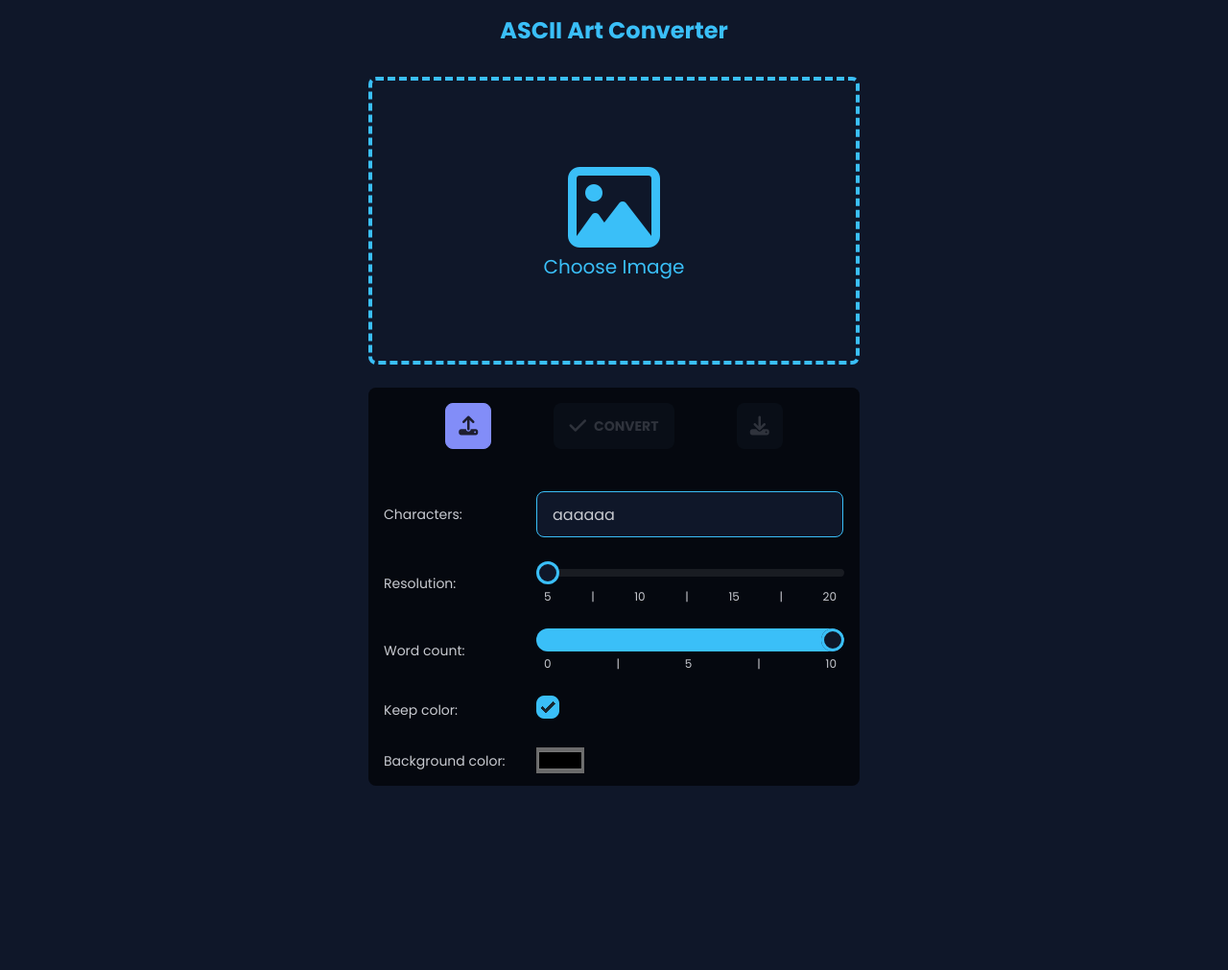
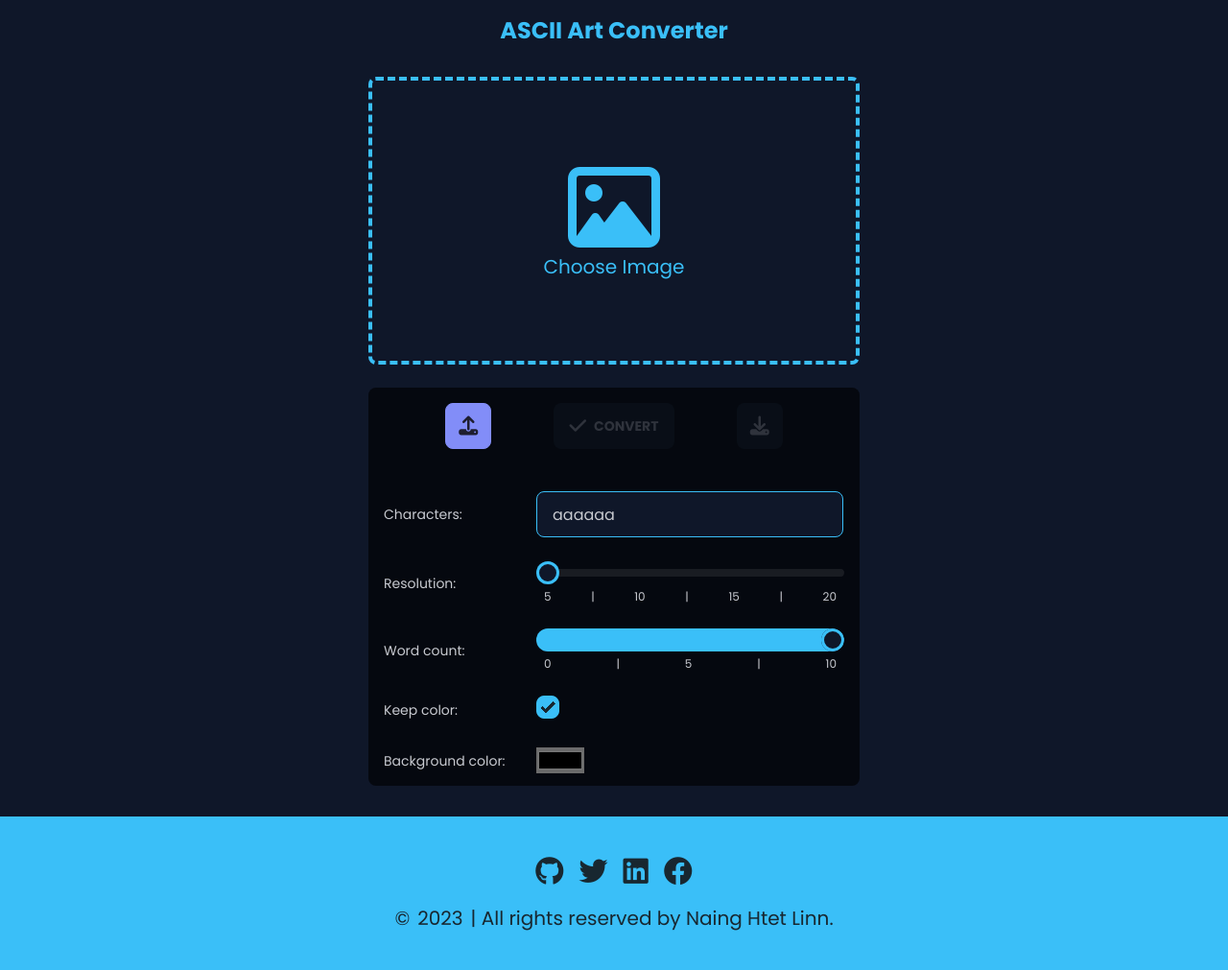
Before and after one commit to nainghtetlinn/project-ascii-art-converter, a website built with Vite: page index.html in a window 1280 px wide. Shown: the whole page at 96% size. Before the commit the page ends 819 px from the top, so only its background shows below. Built offline with nearby package versions, Linux system fonts and the light colour scheme.

Commit message:
add footer

```diff
--- a/index.html
+++ b/index.html
@@ -158,6 +158,38 @@
         </form>
       </section>
     </main>
+
+    <footer
+      class="footer footer-center gap-4 p-10 mt-8 bg-primary text-primary-content"
+    >
+      <nav class="grid grid-flow-col gap-4 text-3xl">
+        <a class="link link-hover" href="https://github.com/nainghtetlinn"
+          ><i class="fa-brands fa-github"></i
+        ></a>
+        <a class="link link-hover" href="https://twitter.com/Naing_95"
+          ><i class="fa-brands fa-twitter"></i
+        ></a>
+        <a
+          class="link link-hover"
+          href="https://www.linkedin.com/in/nainghtetlinn95"
+          ><i class="fa-brands fa-linkedin"></i
+        ></a>
+        <a
+          class="link link-hover"
+          href="https://www.facebook.com/nainghtetlinn95"
+          ><i class="fa-brands fa-facebook"></i
+        ></a>
+      </nav>
+
+      <p class="flex text-xl">
+        &copy; <span id="year"></span> | All rights reserved by Naing Htet Linn.
+      </p>
+    </footer>
     <script type="module" src="/src/main.ts"></script>
+    <script>
+      const yearEl = document.getElementById("year")
+      const yr = new Date().getFullYear()
+      yearEl.innerHTML = yr
+    </script>
   </body>
 </html>
```
